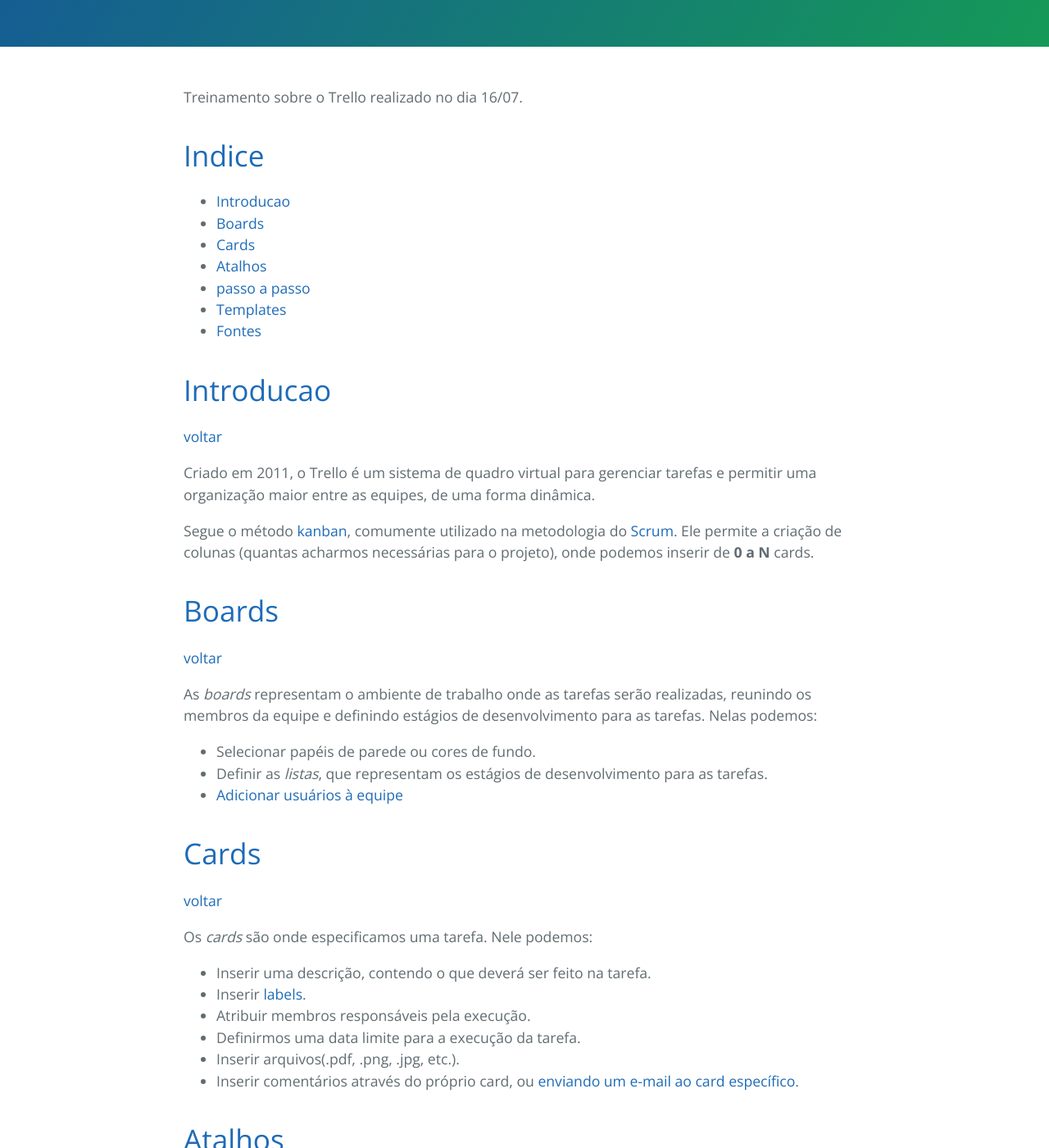
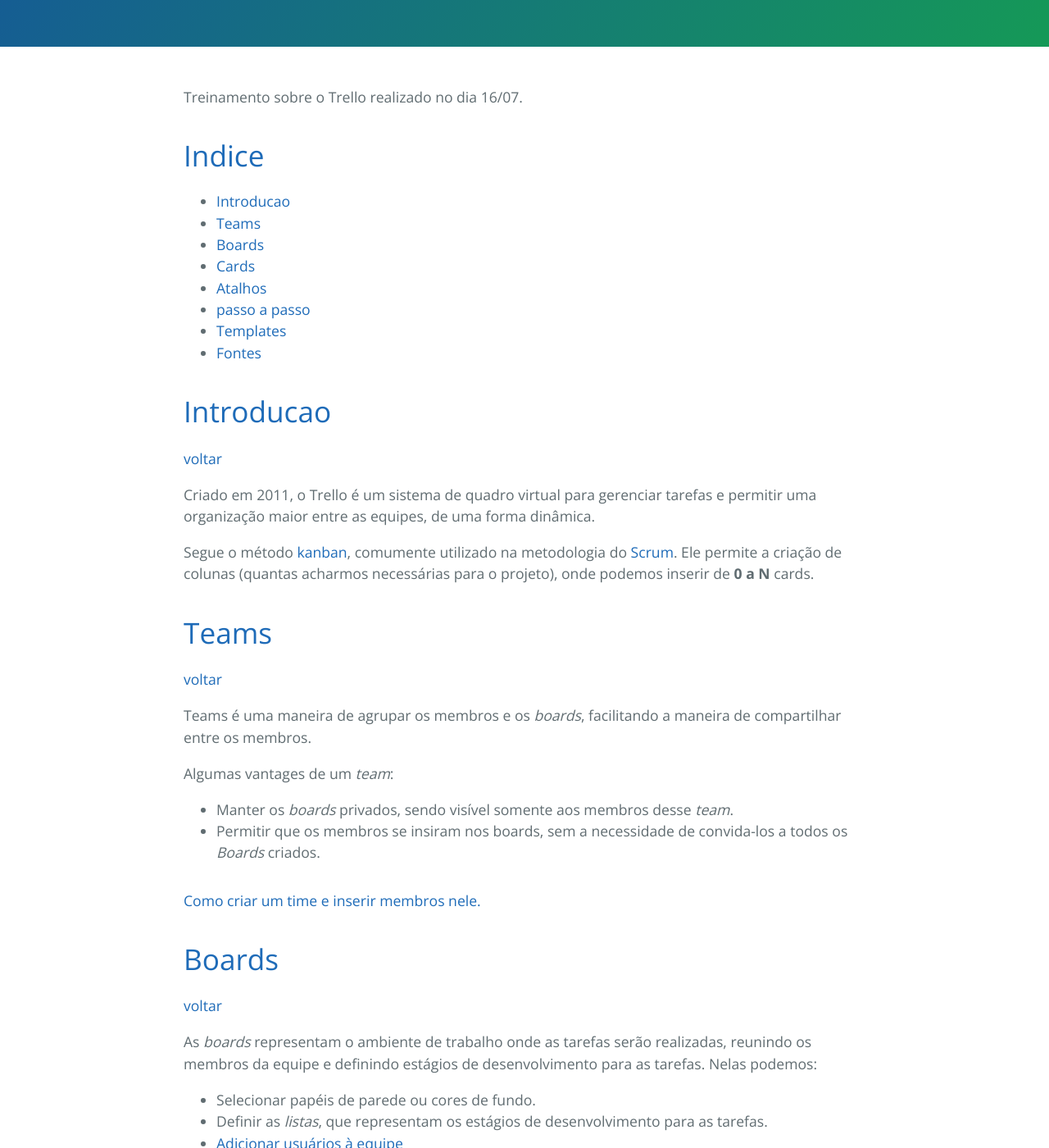
Before and after one commit to vert-capital/vert-capital.github.io, a Jekyll site: the page built from _posts/2018-07-16-treinamento-trello.md, in a window 1280 px wide and 1400 px high, scrolled down 293 px. Shown: the whole window at 82% size. Built offline with Jekyll 4.4.1, drawn with Linux system fonts in a browser that asks for light colours; some of the changed text lies outside the part shown.

Commit message:
Adding teams section

```diff
--- a/_posts/2018-07-16-treinamento-trello.md
+++ b/_posts/2018-07-16-treinamento-trello.md
@@ -5,6 +5,7 @@ Treinamento sobre o Trello realizado no dia 16/07.
 
 # [Indice][indice]
 * [Introducao][Introducao]
+* [Teams][Teams]
 * [Boards][Boards]
 * [Cards][Cards]
 * [Atalhos][Atalhos]
@@ -20,6 +21,18 @@ Criado em 2011, o Trello é um sistema de quadro virtual para gerenciar tarefas
 
 Segue o método [kanban][kanban], comumente utilizado na metodologia do [Scrum][scrum]. Ele permite a criação de colunas (quantas acharmos necessárias para o projeto),
 onde podemos inserir de **0 a N** cards.
+
+# [Teams][Teams]
+[voltar][Voltar]
+
+Teams é uma maneira de agrupar os membros e os *boards*, facilitando a maneira de compartilhar entre os membros.
+
+Algumas vantages de um *team*:
+* Manter os *boards* privados, sendo visível somente aos membros desse *team*.
+* Permitir que os membros se insiram nos boards, sem a necessidade de convida-los a todos os *Boards* criados.
+
+#### [Como criar um time e inserir membros nele.][criando-um-time]
+
 
 # [Boards][Boards]
 [voltar][Voltar]
@@ -54,6 +67,18 @@ Os *cards* são onde especificamos uma tarefa. Nele podemos:
 # [passo a passo][passo-a-passo]
 
 
+## [Criando um time][criando-um-time]
+[voltar][Teams]
+
+1. Passo 1...
+![criando-time-1]({{ site.url }}/assets/img/treinamento-trello/criar_time_1.png)
+
+2. Passo 2...
+![criando-time-2]({{ site.url }}/assets/img/treinamento-trello/criar_time_2.png)
+
+3. Passo 3...
+![criando-time-3]({{ site.url }}/assets/img/treinamento-trello/criar_time_3.png)
+
 ## [Enviando um comentario por email][enviando-um-comentario-por-email]
 [voltar][Cards]
 
@@ -68,6 +93,8 @@ Os *cards* são onde especificamos uma tarefa. Nele podemos:
 
 4. Visualização do comentário dentro do Card
 ![passo-4]({{ site.url }}/assets/img/treinamento-trello/trello_email_4.png)
+
+
 
 
 ## [Inserindo membros a uma Board][inserindo-membros-a-uma-board]
@@ -93,7 +120,9 @@ Os *cards* são onde especificamos uma tarefa. Nele podemos:
 [passo-a-passo]: #passo-a-passo
 [enviando-um-comentario-por-email]: #enviando-um-comentario-por-email
 [inserindo-membros-a-uma-board]: #inserindo-membros-a-uma-board
+[criando-um-time]: #criando-um-time
 [Boards]: #boards
+[Teams]: #teams
 
 [kanban]: https://pt.wikipedia.org/wiki/Kanban
 [scrum]: http://br.blog.trello.com/scrum-metodologia-agil/
```
